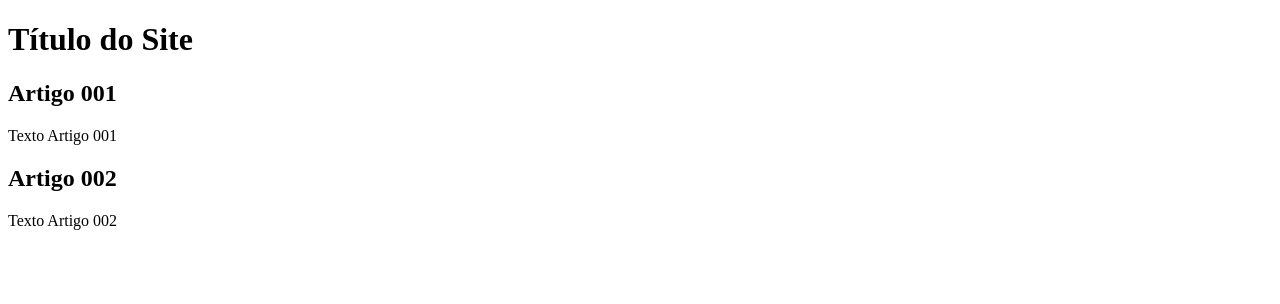
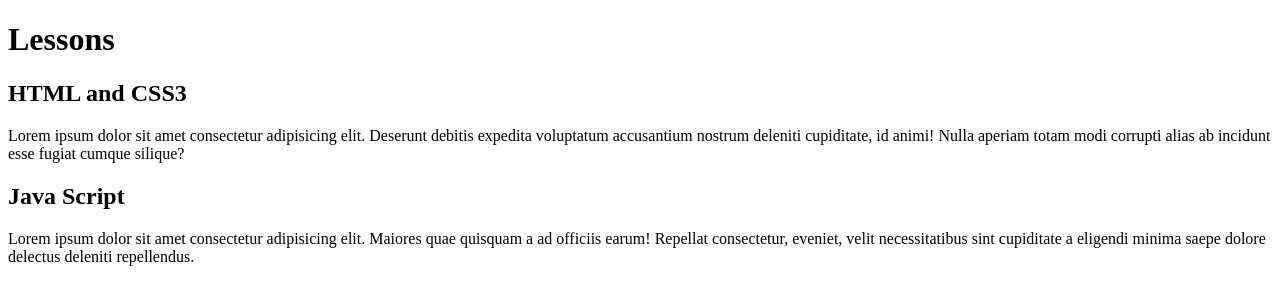
Before and after one commit to lemecamila/Creating-WebSite, a plain HTML site: page index.html in a window 1280 px wide. Drawn offline with Linux system fonts and the light colour scheme.

Commit message:
Firsts Contents

```diff
--- a/index.html
+++ b/index.html
@@ -8,15 +8,19 @@
 <body>
     <main>
         <header>
-            <h1>Título do Site</h1>
+            <h1>Lessons</h1>
         </header>
         <article>
-            <h1>Artigo 001</h1>
-            <p>Texto Artigo 001</p>
+            <h1>HTML and CSS3</h1>
+            <p>Lorem ipsum dolor sit amet consectetur adipisicing elit.
+                Deserunt debitis expedita voluptatum accusantium nostrum deleniti cupiditate,
+                id animi! Nulla aperiam totam modi corrupti alias ab incidunt esse fugiat cumque silique?</p>
         </article>
         <article>
-            <h1>Artigo 002</h1>
-            <p>Texto Artigo 002</p>
+            <h1>Java Script</h1>
+            <p>Lorem ipsum dolor sit amet consectetur adipisicing elit.
+                Maiores quae quisquam a ad officiis earum! Repellat consectetur, eveniet,
+                velit necessitatibus sint cupiditate a eligendi minima saepe dolore delectus deleniti repellendus.</p>
         </article>
     </main>
 </body>
```
